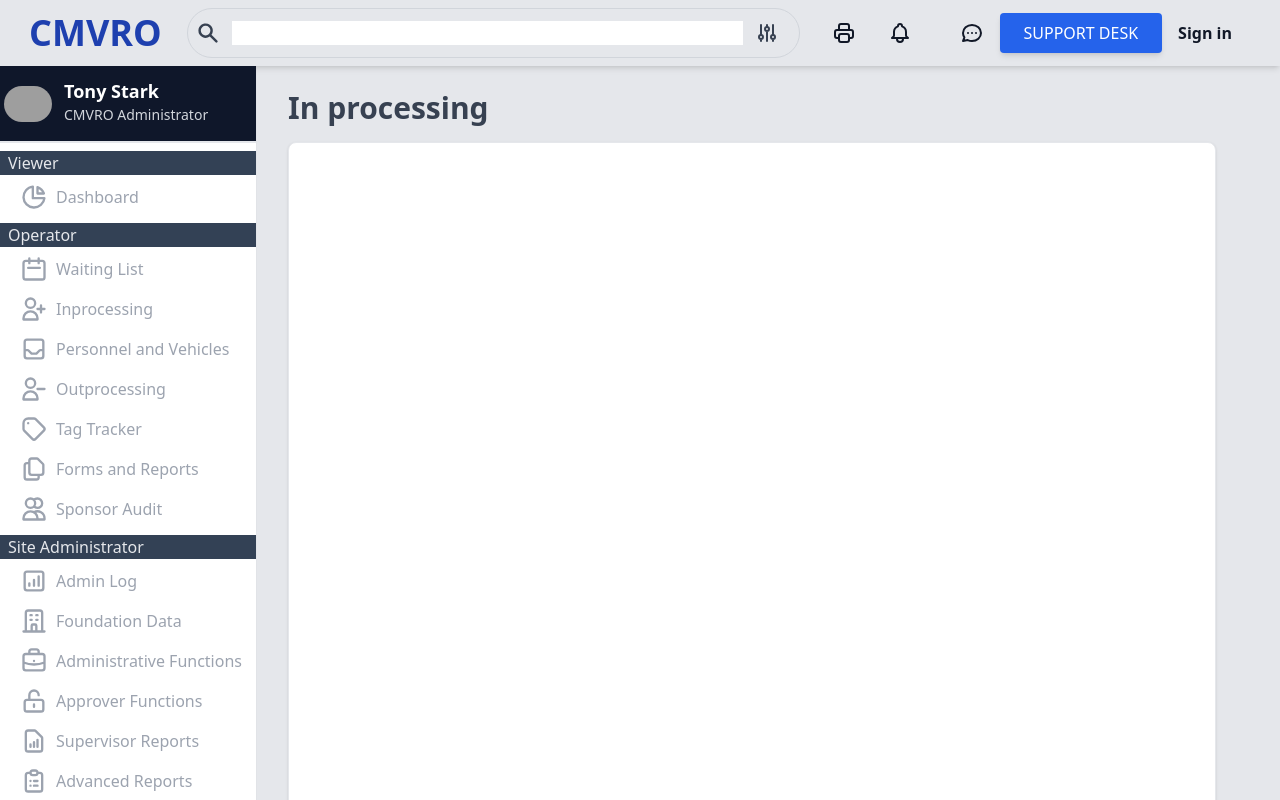
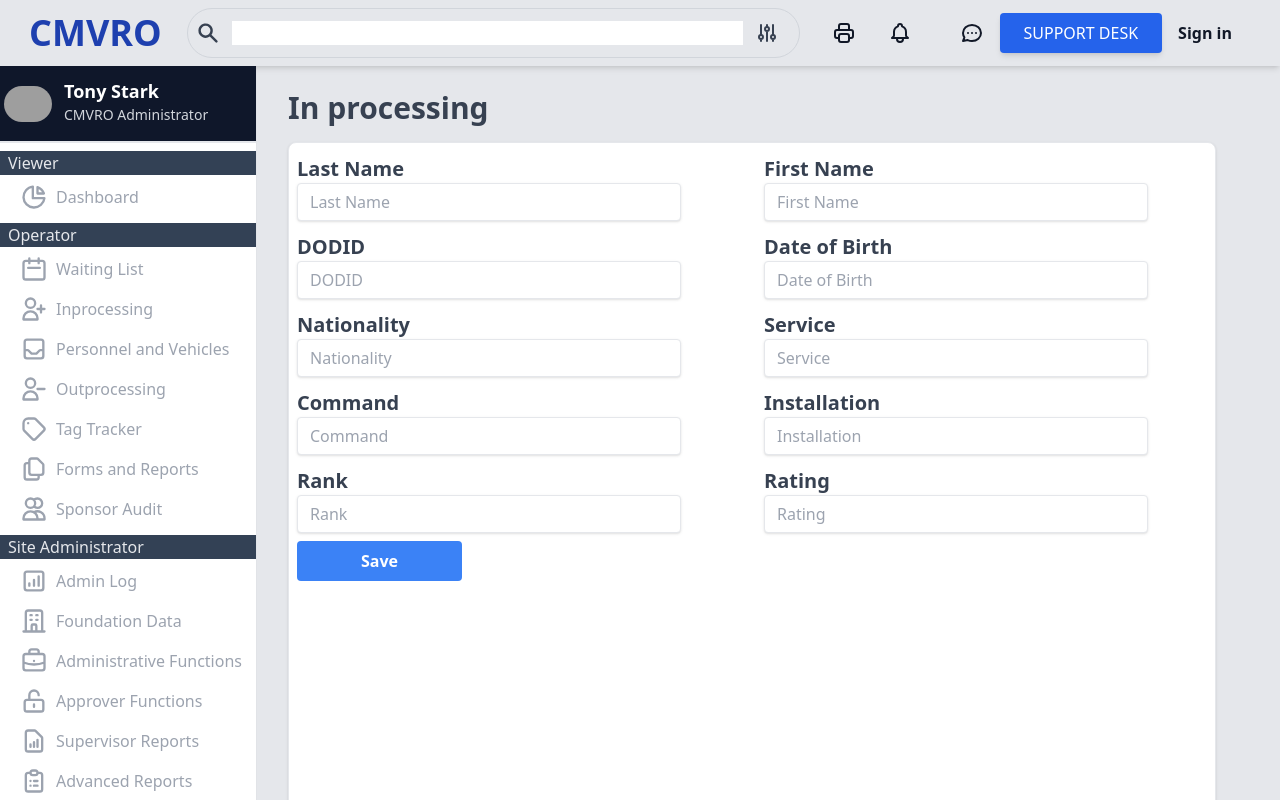
Before and after one commit to ccavalleri/cmvro, a Next.js app: page /Operator/Inprocessing in a window 1280 px wide. Shown: the top 800 px of the page. Built offline with nearby package versions, Linux system fonts and the light colour scheme; grey boxes are pictures that could not be loaded; what tw-elements would draw is missing.

Commit message:
adding inputfield component and initial inprocessing form draft

```diff
--- a/components/Body.js
+++ b/components/Body.js
@@ -1,9 +1,11 @@
 import React from 'react';
 
-export default function Body({color}) {
+export default function Body({ color, content }) {
   return (
-    <div className={`flex flex-col xl:h-[900px] bg-white border border-gray-200 rounded-lg shadow dark:bg-gray-800 dark:border-gray-700 ${color}`}>
-      <div className="col"></div>
+    <div
+      className={`flex flex-col xl:h-[900px] bg-white border border-gray-200 rounded-lg shadow dark:bg-gray-800 dark:border-gray-700 ${color}`}
+    >
+      <div className="col">{content}</div>
     </div>
   );
 }
--- /dev/null
+++ b/components/form/Inputfield.js
@@ -0,0 +1,15 @@
+export default function Inputfield({ placeholder }) {
+  return (
+    <div className="ml-2 mt-1">
+      <label className="block text-gray-700 text-xl font-bold">
+        {placeholder}
+      </label>
+      <input
+        className="shadow appearance-none border rounded w-96 py-2 px-3 text-gray-700 leading-tight focus:outline-none focus:shadow-outline"
+        id="username"
+        type="text"
+        placeholder={placeholder}
+      />
+    </div>
+  );
+}
--- a/pages/CentralAdministrator/MOIreports.js
+++ b/pages/CentralAdministrator/MOIreports.js
@@ -4,7 +4,7 @@ export default function MOIreports() {
   return (
     <div className="px-4 md:px-16">
       <p className="text-gray-700 text-3xl mb-4 font-bold">MOI Report</p>
-      <Body color="bg-gradient-to-b from-gray-100 to-blue-100" />
+      <Body color="bg-gradient-to-b from-gray-100 to-red-100"  />
     </div>
   );
 }
--- a/pages/CentralAdministrator/SiteManager.js
+++ b/pages/CentralAdministrator/SiteManager.js
@@ -4,7 +4,7 @@ export default function SiteManager() {
   return (
     <div className="px-4 md:px-16">
       <p className="text-gray-700 text-3xl mb-4 font-bold">Site Manager</p>
-      <Body color="bg-gradient-to-b from-gray-100 to-blue-100" />
+      <Body color="bg-gradient-to-b from-gray-100 to-red-100"  />
     </div>
   );
 }
--- a/pages/Operator/Inprocessing.js
+++ b/pages/Operator/Inprocessing.js
@@ -1,10 +1,42 @@
-import Body from "../../components/Body";
+import Body from '../../components/Body';
+import Inputfield from '../../components/form/inputfield';
 
 export default function Inprocessing() {
+  {
+    /* const inputfield = () => {
+    return (
+      <div className="px-4 md:px-16 border">
+        <label>Username</label>
+        <input placeholder="test" type="text" />
+      </div>
+    );
+  };
+*/
+  }
+
   return (
     <div className="px-4 md:px-16">
       <p className="text-gray-700 text-3xl mb-4 font-bold">In processing</p>
-      <Body/>
+      <form>
+        <Body
+          content={<>
+            <div className="flex grid grid-cols-2 gap-2 mt-2 h-fit">
+              <Inputfield placeholder="Last Name" />
+              <Inputfield placeholder="First Name" />
+              <Inputfield placeholder="DODID" />
+              <Inputfield placeholder="Date of Birth" />
+              <Inputfield placeholder="Nationality" />
+              <Inputfield placeholder="Service" />
+              <Inputfield placeholder="Command" />
+              <Inputfield placeholder="Installation" />
+              <Inputfield placeholder="Rank" />
+              <Inputfield placeholder="Rating" />
+            </div>
+            <button className="md:px-16 px-4 mt-2 ml-2 mb-2 bg-blue-500 hover:bg-blue-700 text-white font-bold py-2 px-4 rounded">Save</button>
+            </>
+          }
+        />
+      </form>
     </div>
   );
 }
```
